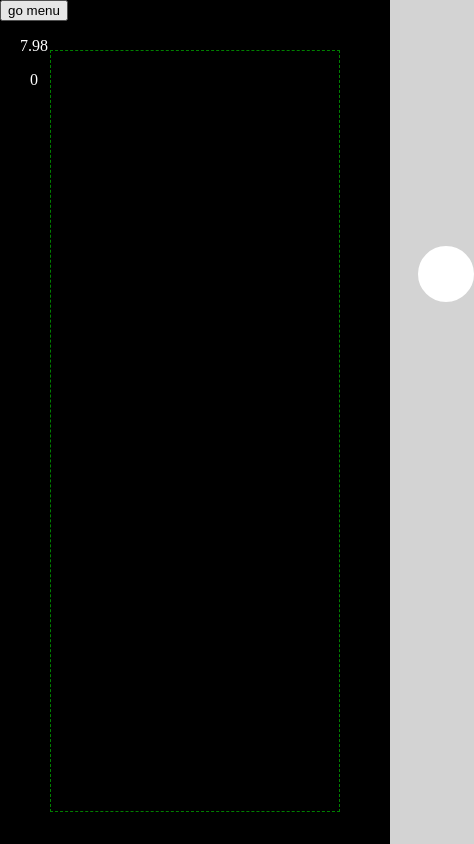
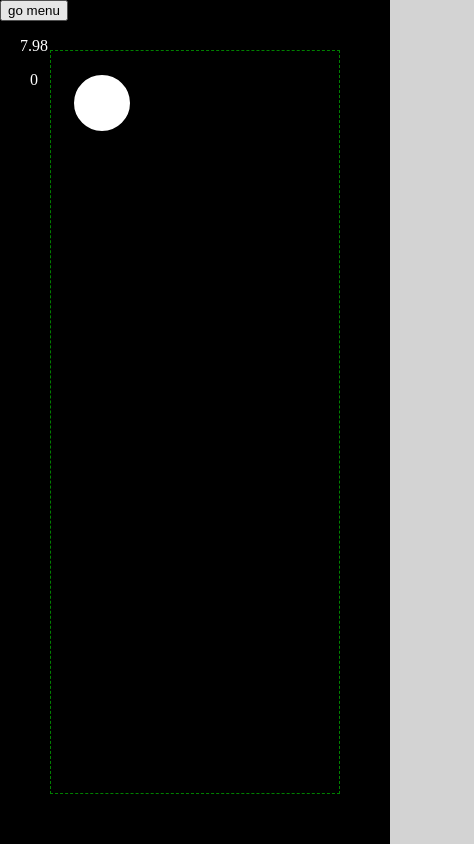
Before and after one commit to Lefentome38/TP_PWA_kill_div_Thomas, a React (Vite) app: page /plateau_jeux in a window 390 px wide. Shown: the whole page, 474 px wide, since content can reach past the window. Built offline with nearby package versions, Linux system fonts and the light colour scheme.

Commit message:
modification des div_kill

```diff
--- a/dev-dist/sw.js
+++ b/dev-dist/sw.js
@@ -82,7 +82,7 @@ define(['./workbox-b5f7729d'], (function (workbox) { 'use strict';
     "revision": "3ca0b8505b4bec776b69afdba2768812"
   }, {
     "url": "index.html",
-    "revision": "0.kg47s93havg"
+    "revision": "0.ua4clifci98"
   }], {});
   workbox.cleanupOutdatedCaches();
   workbox.registerRoute(new workbox.NavigationRoute(workbox.createHandlerBoundToURL("index.html"), {
--- a/src/index.scss
+++ b/src/index.scss
@@ -26,9 +26,9 @@ body{
   position: relative;
   background-color: black;
   .zone_div_kill{
+    border: dashed 1px green ;
     flex: 1;
     margin: 50px;
-    border: dashed 1px green ;
     .kill_div{
       width: 50px;
       height: 50px;
@@ -53,8 +53,6 @@ body{
   }
   .div_plateau_jeu{
     .zone_div_kill{  // !!! les div_kill ne restent pas dans le cadre
-      width: 60%;
-      height: 90%;
     }
   }
 }
--- a/src/route_page/Plateau_jeux.tsx
+++ b/src/route_page/Plateau_jeux.tsx
@@ -4,16 +4,22 @@ import { useNavigate } from "react-router-dom"
 const son = new Audio("/sound-effects-sonic-rings.mp3")
 const son_attante = new Audio("/musique-dattente.mp3")
 
+const position_rendom = () => {
+  return{
+    top: (Math.random()*100) + "%",
+    left: (Math.random()*100) + "%"
+  }
+}
+
 function Plateau_jeux() {
-  const nbr_top = 100
-  const nbr_left = 100
 
   const navig = useNavigate()
   const [timer,SetTimer] = useState<number>()
   const [_,SetPing] = useState<number>()
   const [point,Setpoint] = useState<number>(1)
-  const [random_top,SetRandom_top] = useState(Math.floor(Math.random()*nbr_top))
-  const [random_left,SetRandom_left] = useState(Math.floor(Math.random()*nbr_left))
+  const [position,SetPosition] = useState(position_rendom())
+  // const [random_top,SetRandom_top] = useState(0)
+  // const [random_left,SetRandom_left] = useState(0)
 
   function sum_timer() {
     return (timer ? (Date.now()-timer) / 1000:0).toString()
@@ -47,19 +53,17 @@ function Plateau_jeux() {
       son.currentTime = 0
     }
 
-    SetRandom_top(Math.floor(Math.random()*nbr_top))
-    SetRandom_left(Math.floor(Math.random()*nbr_left))
+    SetPosition(position_rendom())
 
-  },[random_top, random_left, point])
+  },[point])
 
   useEffect(() => {
     SetTimer(Date.now())
     setInterval(()=>{
       SetPing(Math.random())
     },)
+    son_attante.currentTime = 0
     son_attante.play()
-    son_attante.currentTime = 0
-    son_attante.pause()
   },[])
 
   const navig_start = useCallback(() => {
@@ -77,7 +81,7 @@ function Plateau_jeux() {
           <p className="p_score">{point-1}</p>
         </div>
         <div className="zone_div_kill">
-           <div onClick={click_div} className="kill_div" style={{marginTop: random_top+"%", marginLeft: random_left+"%"}}></div>  {/* problème de placement des div_kill, ils sortent de la zone de jeu */}
+           <div onClick={click_div} className="kill_div" style={position}></div>  {/* problème de placement des div_kill, ils sortent de la zone de jeu */}
         </div>
       </div>
     </>
```
